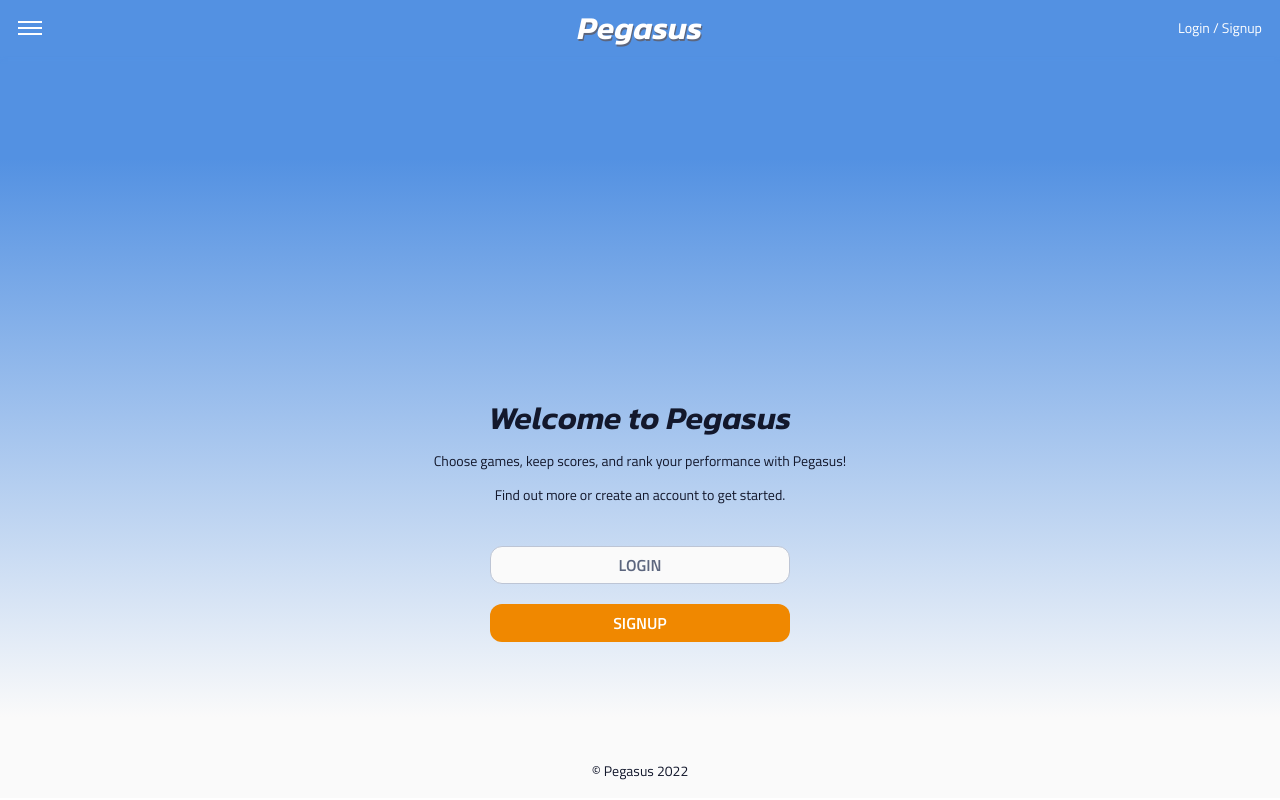
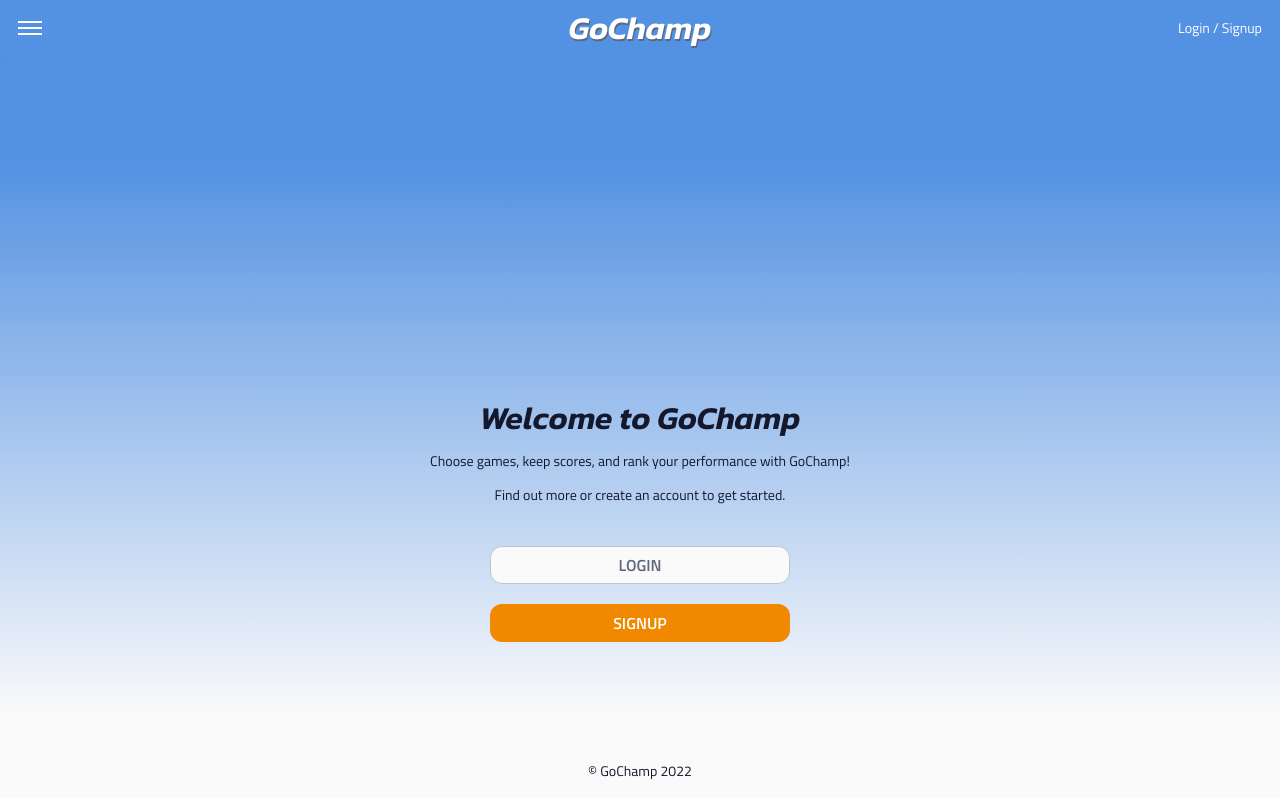
Before and after one commit to James-Bosley/pegasus, a React (Create React App) app: page / in a window 1280 px wide. Built offline with nearby package versions, Linux system fonts and the light colour scheme; no server answers.

Commit message:
Name change.

```diff
--- a/public/index.html
+++ b/public/index.html
@@ -21,7 +21,7 @@
       work correctly both with client-side routing and a non-root public URL.
       Learn how to configure a non-root public URL by running `npm run build`.
     -->
-    <title>Pegasus</title>
+    <title>GoChamp</title>
   </head>
   <body>
     <noscript>You need to enable JavaScript to run this app.</noscript>
--- a/src/components/footer/Footer.jsx
+++ b/src/components/footer/Footer.jsx
@@ -1,6 +1,6 @@
 import "./footer.scss";
 
 const Footer = () => {
-  return <footer className="footer">&copy; Pegasus 2022</footer>;
+  return <footer className="footer">&copy; GoChamp 2022</footer>;
 };
 export default Footer;
--- a/src/components/header/Header.jsx
+++ b/src/components/header/Header.jsx
@@ -42,7 +42,7 @@ const Header = () => {
           </BurgerMenu>
         </div>
         <Link to="/" className="header__logo-container">
-          <h1 className="header__logo">Pegasus</h1>
+          <h1 className="header__logo">GoChamp</h1>
         </Link>
         {user ? (
           <Link to="profile" className="header__user">
--- a/src/pages/home-page/HomePage.jsx
+++ b/src/pages/home-page/HomePage.jsx
@@ -15,10 +15,10 @@ const HomePage = () => {
           Welcome{" "}
           {user
             ? `back ${user.first_name[0].toUpperCase() + user.first_name.slice(1)}`
-            : "to Pegasus"}
+            : "to GoChamp"}
         </h2>
         <p className="home__text">
-          Choose games, keep scores, and rank your performance with Pegasus!
+          Choose games, keep scores, and rank your performance with GoChamp!
         </p>
         {!user && <p className="home__text">Find out more or create an account to get started.</p>}
         <div className="home__cta-container">
--- a/src/pages/signup-page/SignupPage.jsx
+++ b/src/pages/signup-page/SignupPage.jsx
@@ -82,7 +82,7 @@ const SignupPage = () => {
   return (
     <section className="signup">
       <div className="signup__wrapper styled-container">
-        <h2 className="signup__title">Sign up for Pegasus</h2>
+        <h2 className="signup__title">Sign up for GoChamp</h2>
         <form className="form" onSubmit={handleSubmit}>
           <label className="form__label form__label--long">
             Email Address <span className="form__required">*</span>
```
Also changed, not shown: public/manifest.json, 1 other file (tests, documents, lock files or other folders).
